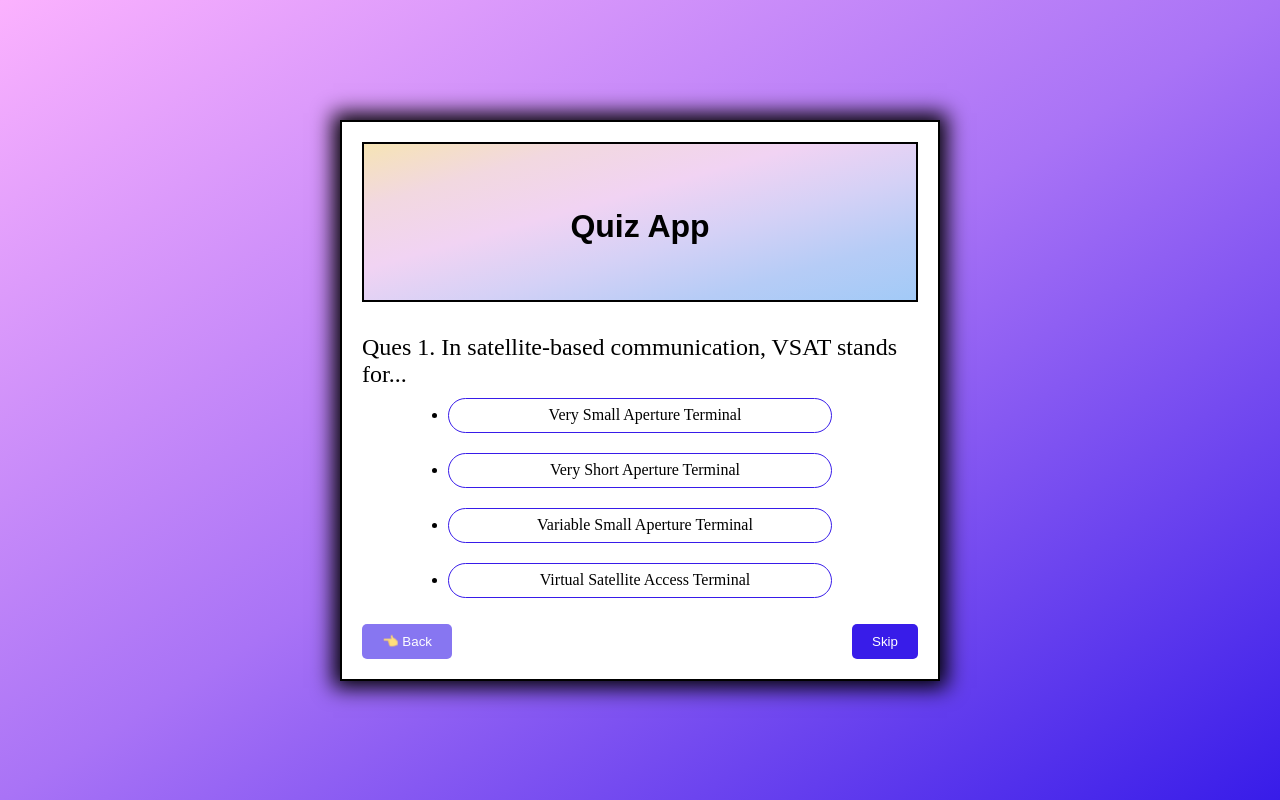
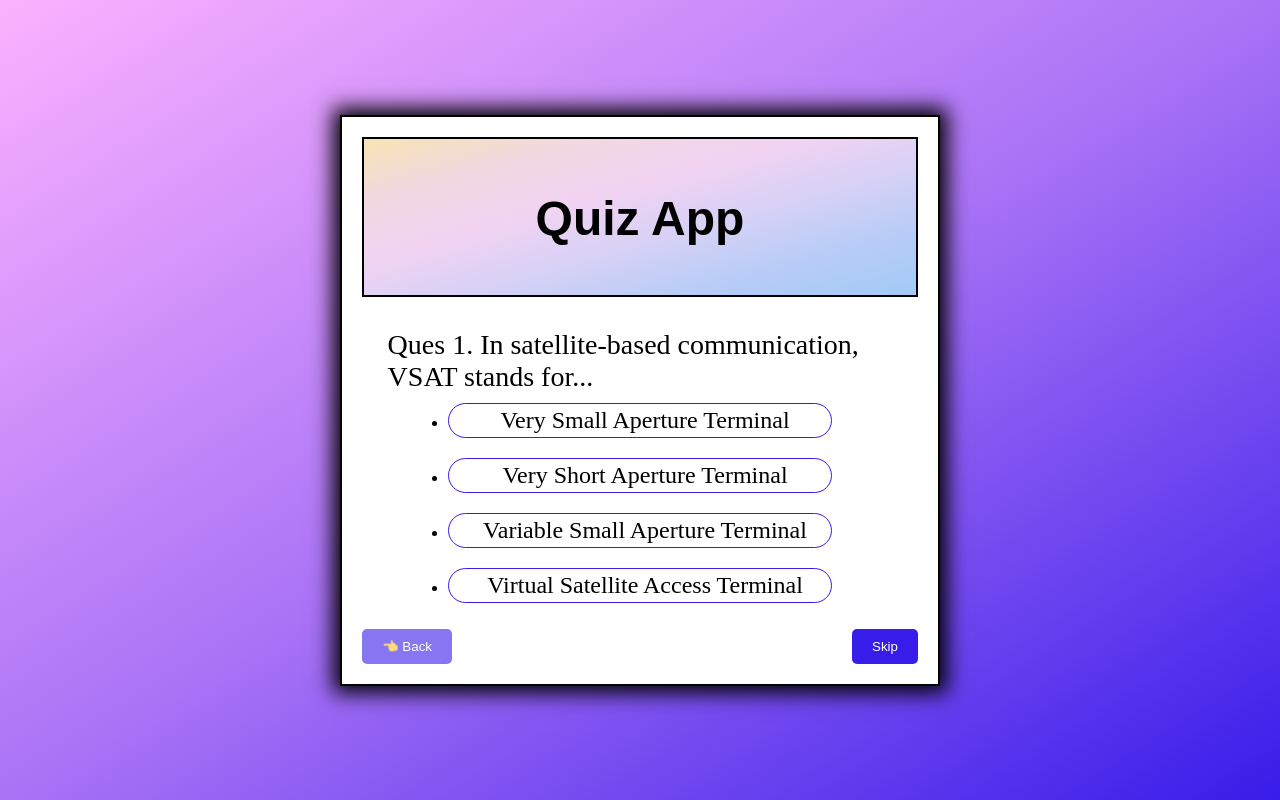
Before and after one commit to princemalik25/Quiz-App, a plain HTML site: page index.html in a window 1280 px wide. Drawn offline with Linux system fonts and the light colour scheme.

Commit message:
final commits

```diff
--- a/style.css
+++ b/style.css
@@ -38,8 +38,8 @@ body {
 }
 
 h1 {
-    padding-top: 8vh;
-    font-size: 4vh;
+    padding-top: 6.5vh;
+    font-size: 6vh;
 }
 
 .quiz {
@@ -87,9 +87,10 @@ input {
 }
 
 .question {
-    font-size: 3vh;
+    font-size: 3.5vh;
     margin-bottom: auto;
     font-family: "Playfair Display", serif;
+    padding-left: 2vw;
 }
 
 .option-btn {
@@ -98,7 +99,7 @@ input {
     margin: 10px 0;
     border-radius: 20px;
     padding-left: 10px;
-    font-size: 2vh;
+    font-size: 3vh;
     font-family: "Playfair Display", serif;
     background-color: #fff;
     border: 1px solid #381CE9;
@@ -129,6 +130,7 @@ button:disabled {
 
     h1 {
         font-size: 5vh;
+        padding-top: 7vh;
     }
 
     input {
```
